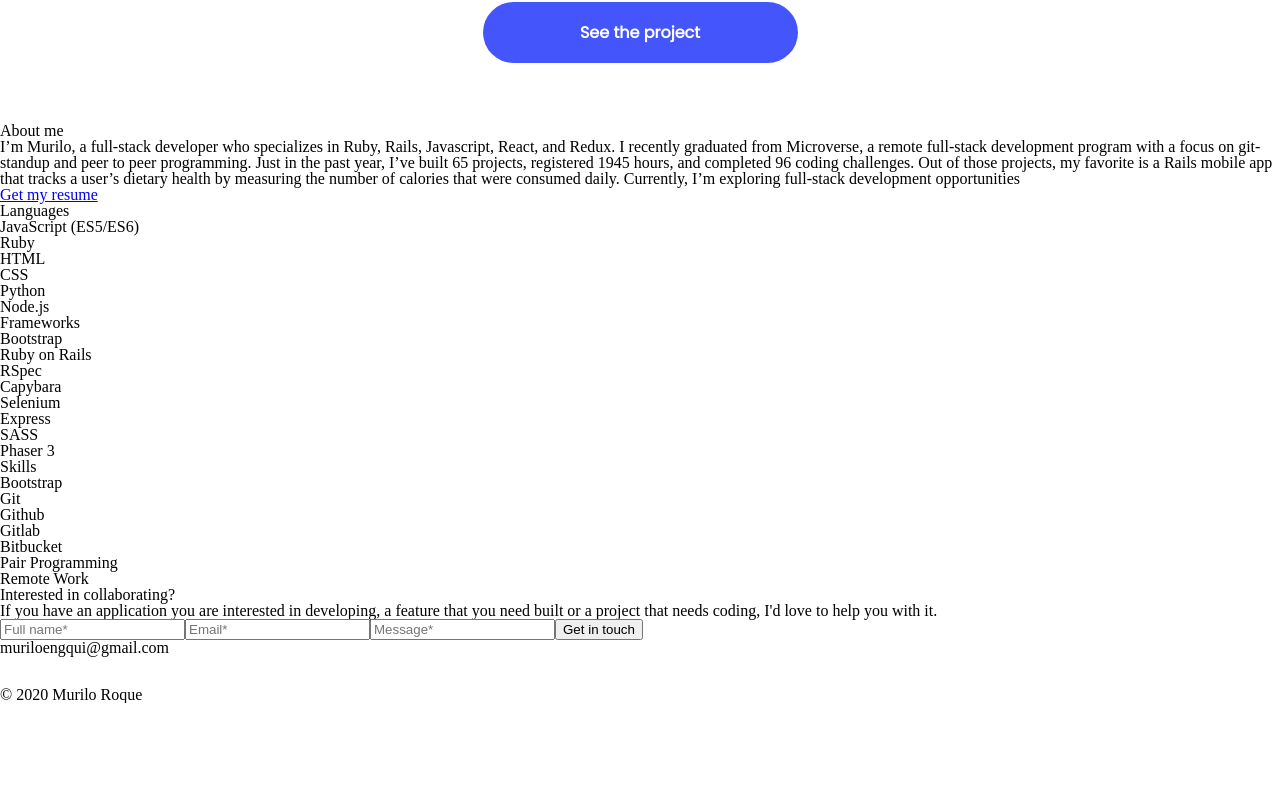
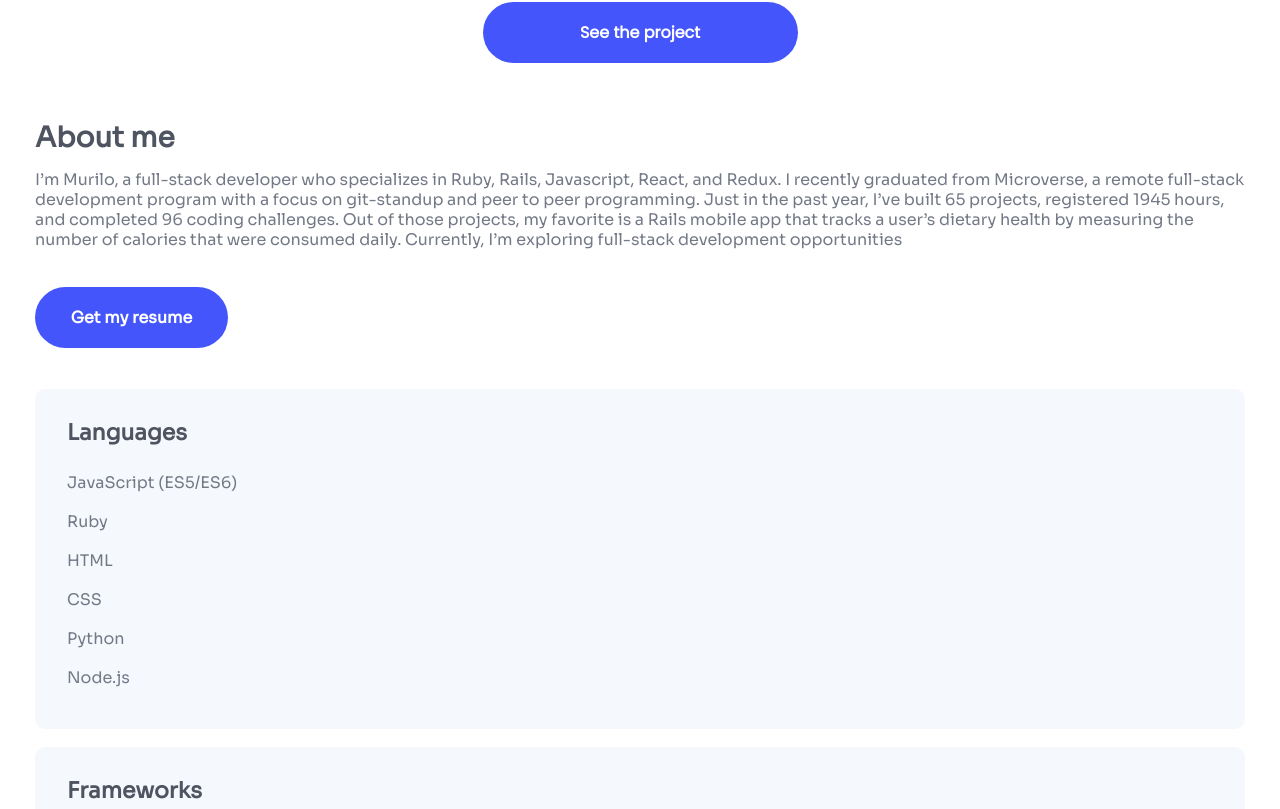
Before and after one commit to MuriloRoque/new_portfolio, a React (Create React App) app: page / in a window 1280 px wide. Shown: the part 5351-6160 px from the top of the page. Before the commit the page ends 6054 px from the top, so only its background shows below. Built offline with nearby package versions, Linux system fonts and the light colour scheme.

Commit message:
style about component

```diff
--- a/src/components/About.js
+++ b/src/components/About.js
@@ -15,7 +15,7 @@ const About = () => (
        Currently, I’m exploring full-stack development opportunities</p>
     <a rel="noopener noreferrer" target='_blank' href={resume}>Get my resume</a>
     <article>
-      <h1>Languages</h1>
+      <h2>Languages</h2>
       <ul>
         <li>JavaScript (ES5/ES6)</li>
         <li>Ruby</li>
@@ -26,7 +26,7 @@ const About = () => (
       </ul>
     </article>
     <article>
-      <h1>Frameworks</h1>
+      <h2>Frameworks</h2>
       <ul>
         <li>Bootstrap</li>
         <li>Ruby on Rails</li>
@@ -39,7 +39,7 @@ const About = () => (
       </ul>
     </article>
     <article>
-      <h1>Skills</h1>
+      <h2>Skills</h2>
       <ul>
         <li>Bootstrap</li>
         <li>Git</li>
--- a/src/styles/About.module.css
+++ b/src/styles/About.module.css
@@ -0,0 +1,65 @@
+.container {
+  padding: 0 35px;
+}
+.container h1 {
+  font-family: Sora, sans-serif;
+  font-style: normal;
+  font-weight: bold;
+  font-size: 28px;
+  line-height: 29px;
+  color: #4F5461;
+  margin-bottom: 18px;
+}
+
+.container p {
+  font-family: Sora, sans-serif;
+  font-style: normal;
+  font-weight: normal;
+  font-size: 16px;
+  line-height: 20px;
+  color: #737986;
+  margin-bottom: 37px;
+}
+
+.container a {
+  font-family: Sora;
+  font-style: normal;
+  font-weight: bold;
+  font-size: 16px;
+  line-height: 17px;
+  text-align: center;
+  color: #FFFFFF;
+  background-color: #4456FB;
+  border-radius: 60px;
+  padding: 22px 0;
+  text-decoration: none;
+  display: block;
+  max-width: 193px;
+  margin-bottom: 41px;
+}
+
+.container article {
+  background-color: #F5F8FD;
+  border-radius: 10px;
+  padding: 32px;
+  margin-bottom: 18px;
+}
+
+.container article h2 {
+  font-family: Sora, sans-serif;
+  font-style: normal;
+  font-weight: bold;
+  font-size: 22px;
+  line-height: 23px;
+  color: #4F5461;
+  margin-bottom: 19px;
+}
+
+.container ul li {
+  font-family: Sora, sans-serif;
+  font-style: normal;
+  font-weight: normal;
+  font-size: 16px;
+  line-height: 39px;
+  color: #737986;
+}
```
